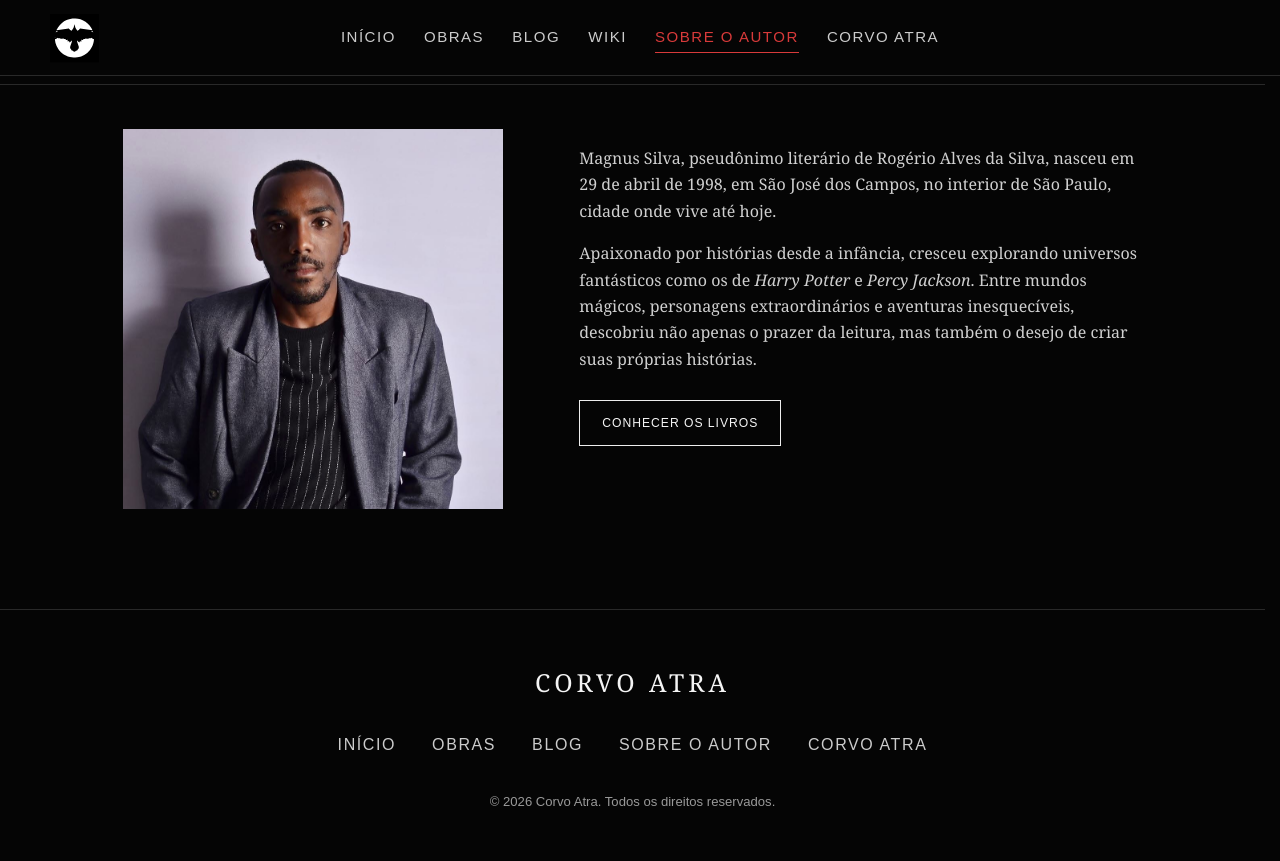
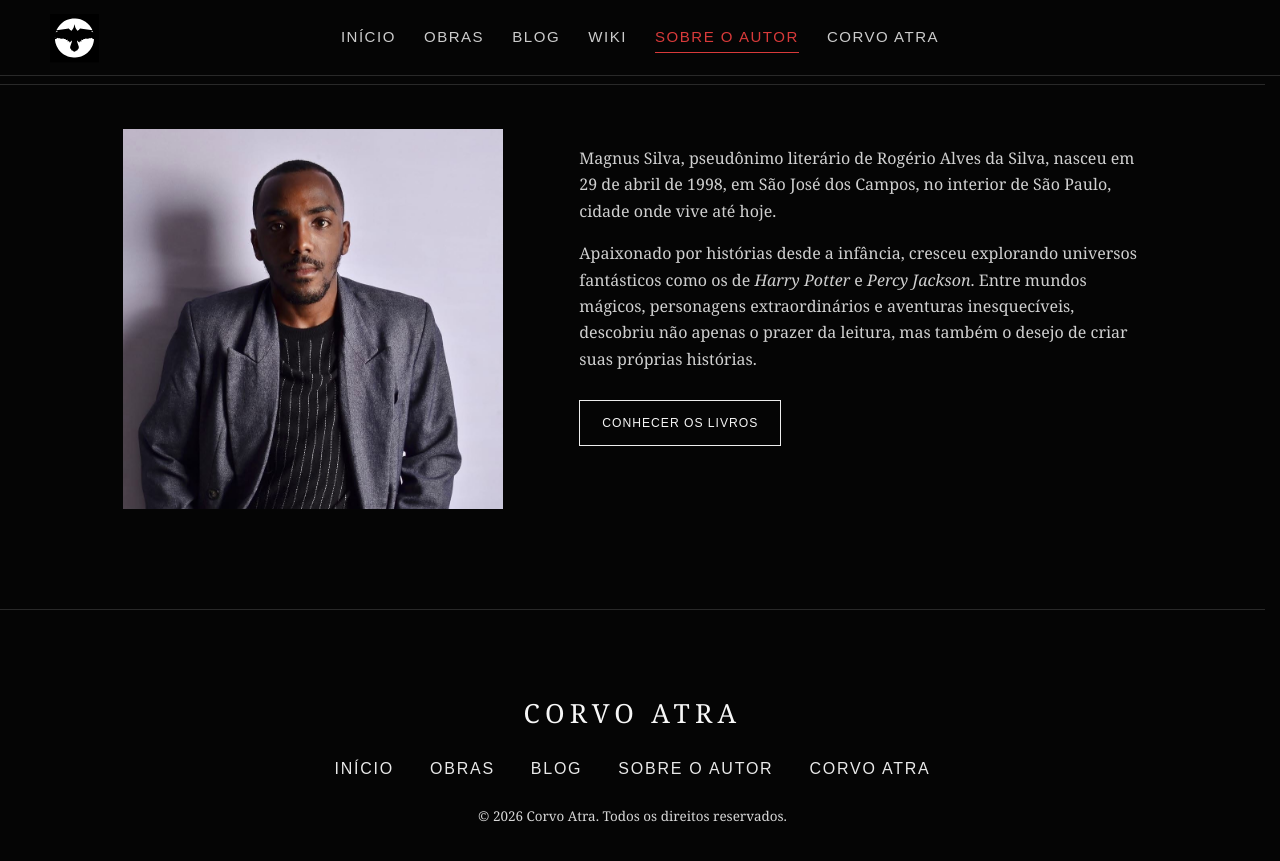
Before and after one commit to corvoatra/corvo-atra, a Jekyll site: the page built from autor.html, in a window 1280 px wide. Shown: the top 861 px of the page. Built offline with Jekyll 4.4.1, drawn with Linux system fonts in a browser that asks for light colours.

Commit message:
Padroniza somente o rodapé preto com componente compartilhado

```diff
--- a/autor.html
+++ b/autor.html
@@ -20,4 +20,5 @@ header nav a:hover,header nav a:focus-visible { color:#fff; }
 @media(max-width:480px) { header nav { column-gap:18px; row-gap:10px; font-size:.73rem; } }
 </style><link href="site-desktop.css?v=espacamento-global-7" rel="stylesheet"/><style>
 .author-page{padding-top:70px;padding-bottom:100px}.author-grid{display:grid;grid-template-columns:minmax(250px,380px) minmax(0,1fr);align-items:start;gap:clamp(30px,6vw,85px);max-width:1020px;margin:auto}.author-photo img{width:100%;height:auto;aspect-ratio:1/1;object-fit:cover;display:block}.author-copy h1{margin-bottom:22px}.author-copy p{max-width:620px}.bio-note{font:0.78rem Arial,sans-serif;letter-spacing:.02em;color:#a99c85;margin-top:28px}@media(max-width:700px){.author-page{padding-top:38px;padding-bottom:65px}.author-grid{grid-template-columns:1fr;gap:30px}.author-photo{max-width:360px;width:100%;margin:auto}.author-copy h1{font-size:clamp(2.4rem,9vw,3.5rem)}}
-</style>{% include seo-head.html %}</head><body>{% include site-header.html %}<hr/><main class="wrap author-page"><div class="author-grid"><div class="author-photo"><img alt="Retrato do autor" loading="eager" src="assets/imagens/foto-autor.jpg"/></div><div class="author-copy"><p>Magnus Silva, pseudônimo literário de Rogério Alves da Silva, nasceu em 29 de abril de 1998, em São José dos Campos, no interior de São Paulo, cidade onde vive até hoje.</p><p>Apaixonado por histórias desde a infância, cresceu explorando universos fantásticos como os de <em>Harry Potter</em> e <em>Percy Jackson</em>. Entre mundos mágicos, personagens extraordinários e aventuras inesquecíveis, descobriu não apenas o prazer da leitura, mas também o desejo de criar suas próprias histórias.</p><div class="actions"><a class="button secondary" href="obras.html">Conhecer os livros</a></div></div></div></main><footer><div class="brand">CORVO ATRA</div><nav aria-label="Navegação do rodapé" class="links"><a href="index.html">Início</a><a href="obras.html">Obras</a><a href="blog/">Blog</a><a href="autor.html">Sobre o autor</a><a href="corvo-atra.html">Corvo Atra</a></nav><div class="copyright">© 2026 Corvo Atra. Todos os direitos reservados.</div></footer></body></html>
+</style>{% include seo-head.html %}<link rel="stylesheet" href="{{ '/assets/css/site-footer.css?v=20261019-1' | relative_url }}">
+</head><body>{% include site-header.html %}<hr/><main class="wrap author-page"><div class="author-grid"><div class="author-photo"><img alt="Retrato do autor" loading="eager" src="assets/imagens/foto-autor.jpg"/></div><div class="author-copy"><p>Magnus Silva, pseudônimo literário de Rogério Alves da Silva, nasceu em 29 de abril de 1998, em São José dos Campos, no interior de São Paulo, cidade onde vive até hoje.</p><p>Apaixonado por histórias desde a infância, cresceu explorando universos fantásticos como os de <em>Harry Potter</em> e <em>Percy Jackson</em>. Entre mundos mágicos, personagens extraordinários e aventuras inesquecíveis, descobriu não apenas o prazer da leitura, mas também o desejo de criar suas próprias histórias.</p><div class="actions"><a class="button secondary" href="obras.html">Conhecer os livros</a></div></div></div></main>{% include site-footer.html %}</body></html>
```
